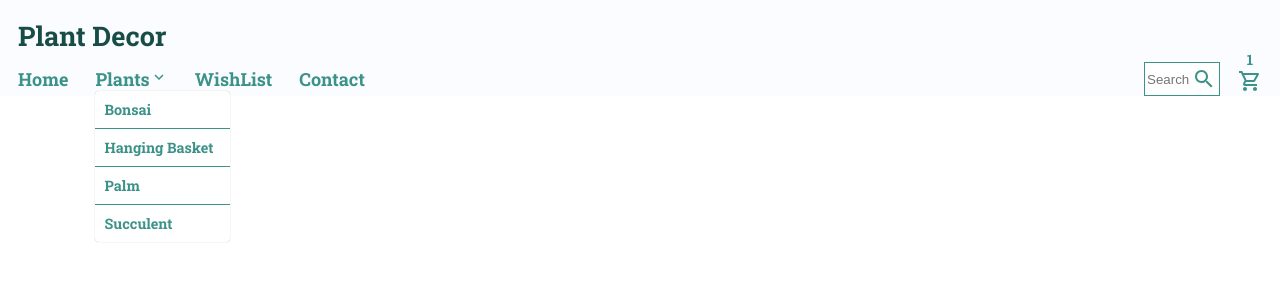
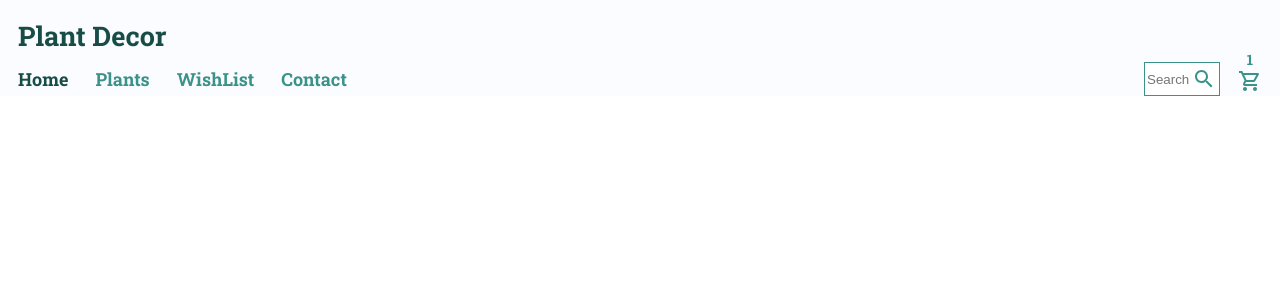
Before and after one commit to khuynh0101/online-store, a React (Create React App) app: page / in a window 1280 px wide. Shown: the top 300 px of the page. Built offline with nearby package versions, Linux system fonts and the light colour scheme.

Commit message:
added nav

```diff
--- a/src/App.js
+++ b/src/App.js
@@ -1,10 +1,32 @@
-import React from 'react';
+import React, { useState } from 'react';
 import './App.css';
+import menuObject from './data/menu.json';
+
 import { Layout } from './components/Layout/Layout';
 function App() {
+  const [menu, setMenu] = useState(menuObject);
+
+  const handleMenuItemClick = (event, index) => {
+    event.preventDefault();
+
+    let menuItems = [...menu];
+    menuItems.forEach((menuItem, idx) => {
+      if (idx === index) {
+        menuItem.isActive = true;
+        if (menuItem.subMenus) menuItem.showSubMenus = !menuItem.showSubMenus;
+      } else {
+        menuItems[idx].isActive = false;
+        menuItem.showSubMenus = false;
+      }
+    });
+    menuItems[index].isActive = true;
+
+    setMenu(menuItems);
+  };
   return (
+    //add context provider
     <>
-      <Layout />
+      <Layout menu={menu} onMenuItemClick={handleMenuItemClick} />
     </>
   );
 }
--- a/src/components/Header/Header.js
+++ b/src/components/Header/Header.js
@@ -1,16 +1,12 @@
 import React from 'react';
 import './Header.css';
-import { Nav } from '../../components/Nav/Nav';
 
 export const Header = () => {
   return (
-    <section class='header'>
-      <h1 class='header-title'>
-        <a class='header-link' href='index.html'>
-          Plant Decor
-        </a>
-      </h1>
-      <Nav />
-    </section>
+    <h1 className='header-title'>
+      <a className='header-link' href='index.html'>
+        Plant Decor
+      </a>
+    </h1>
   );
 };
--- a/src/components/Layout/Layout.js
+++ b/src/components/Layout/Layout.js
@@ -1,7 +1,13 @@
 import React from 'react';
 import { Header } from '../Header/Header';
+import { Nav } from '../Nav/Nav';
 
-export const Layout = () => {
+export const Layout = ({ menu, onMenuItemClick }) => {
   //add routing here
-  return <Header />;
+  return (
+    <section className='header'>
+      <Header />
+      <Nav menu={menu} onMenuItemClick={onMenuItemClick} />
+    </section>
+  );
 };
--- a/src/components/Nav/Nav.css
+++ b/src/components/Nav/Nav.css
@@ -5,7 +5,7 @@
   position: relative;
   padding-top: 0.5rem;
 }
-.nav-containter-item {
+.nav-container-item {
   display: inline;
   padding-right: 1.5rem;
 }
@@ -13,7 +13,7 @@
   position: relative;
 }
 
-.nav-containter-subitems {
+.nav-container-subitems {
   position: absolute;
   left: 0px;
   background: #fff;
@@ -31,10 +31,10 @@
   display: block;
   animation: fadeIn 0.4s;
 }
-.nav-containter-subitem {
+.nav-container-subitem {
   padding: 0.5rem;
 }
-.nav-containter-subitems li:not(:last-child) {
+.nav-container-subitems li:not(:last-child) {
   border-bottom: 0.5px #3b9288 solid;
 }
 .nav-action {
@@ -51,6 +51,10 @@
   position: absolute;
   right: 4px;
   top: 8px;
+}
+.arrow-span {
+  display: inline-block;
+  margin-bottom: -5px;
 }
 .svg-img {
   height: 20px;
@@ -105,12 +109,14 @@
 .link {
   color: #3b9288;
 }
+.active,
 .link:hover {
   color: #184d47;
 }
+
 .link-arrow {
   display: inline-flex;
-  align-items: flex-end;
+  align-items: center;
 }
 .hero-grid {
   display: grid;
@@ -127,7 +133,7 @@
 .hero-grid-content {
   display: flex;
   flex-direction: column;
-  align-items: end;
+  align-items: flex-end;
   padding: 1rem 0 1rem 0;
 }
 .hero-grid-content-text {
@@ -151,13 +157,11 @@
     position: unset;
     padding-left: 1rem;
   }
-
   .input-search {
     position: unset;
     width: 330px;
   }
-  .svg-img,
-  .svg-arrow {
+  .svg-img {
     height: 24px;
     width: 24px;
   }
@@ -177,6 +181,7 @@
     width: 330px;
     transition: 0.5s;
   }
+}
 @media (min-width: 1024px) {
   html {
     font-size: 18px;
@@ -187,4 +192,3 @@
     font-size: 20px;
   }
 }
-}
--- a/src/components/Nav/Nav.js
+++ b/src/components/Nav/Nav.js
@@ -1,21 +1,44 @@
 import React from 'react';
 import './Nav.css';
 
-export const Nav = () => {
+export const Nav = ({ menu, onMenuItemClick }) => {
+  const renderSubMenu = (subMenus) => {
     return (
-    <nav class='nav-container'>
-      <ul class='nav-containter-items'>
-        <li class='nav-containter-item'>
-          <a class='link' href='index.html'>
-            Home
+      <ul className='nav-container-subitems show'>
+        {subMenus.map((subMenuItem, index) => {
+          return (
+            <li key={index} className='nav-container-subitem'>
+              <a className='link' href='#'>
+                <span>{subMenuItem.name}</span>
               </a>
             </li>
-        <li class='nav-containter-item subitems' href='plants.html'>
-          <a class='link link-arrow' href='index.html'>
-            Plants
-            <span>
+          );
+        })}
+      </ul>
+    );
+  };
+  return (
+    <nav className='nav-container'>
+      <ul className='nav-container-items'>
+        {menu.map((menuItem, index) => {
+          let liClassName = 'nav-container-item';
+          let selectedClassName = menuItem.isActive ? 'link active' : 'link';
+          if (menuItem.subMenus) {
+            selectedClassName += menuItem.subMenu ? ' link-arrow' : '';
+            liClassName += ' subitems';
+          }
+
+          return (
+            <li key={index} className={liClassName}>
+              <a
+                className={selectedClassName}
+                href={menuItem.url}
+                onClick={(event) => onMenuItemClick(event, index)}
+              >
+                <span>{menuItem.name}</span>
+                {menuItem.subMenu && (
                   <svg
-                class='svg-arrow'
+                    className='svg-arrow'
                     xmlns='http://www.w3.org/2000/svg'
                     viewBox='0 0 24 24'
                     fill='#3b9288'
@@ -25,71 +48,104 @@ export const Nav = () => {
                     <path d='M0 0h24v24H0V0z' fill='none' />
                     <path d='M7.41 8.59L12 13.17l4.59-4.58L18 10l-6 6-6-6 1.41-1.41z' />
                   </svg>
-            </span>
+                )}
               </a>
-          <ul class='nav-containter-subitems'>
-            <li class='nav-containter-subitem'>
-              <a class='link' href='#'>
-                Bonsai
+              {menuItem.isActive && menuItem.showSubMenus && menuItem.subMenus
+                ? renderSubMenu(menuItem.subMenus)
+                : null}
+            </li>
+          );
+        })}
+      </ul>
+
+      {/* <ul className='nav-container-items'>
+        <li className='nav-container-item'>
+          <a className='link' href='index.html'>
+            <span>Home</span>
           </a>
         </li>
-            <li class='nav-containter-subitem'>
-              <a class='link' href='#'>
-                Hanging Basket
+        <li className='nav-container-item subitems' href='plants.html'>
+          <a
+            className='link link-arrow'
+            href='index.html'
+            onClick='handleMenuClick'
+          >
+            <span>Plants</span>
+            <svg
+              className='svg-arrow'
+              xmlns='http://www.w3.org/2000/svg'
+              viewBox='0 0 24 24'
+              fill='#3b9288'
+              width='18px'
+              height='18px'
+            >
+              <path d='M0 0h24v24H0V0z' fill='none' />
+              <path d='M7.41 8.59L12 13.17l4.59-4.58L18 10l-6 6-6-6 1.41-1.41z' />
+            </svg>
+          </a>
+          <ul className='nav-container-subitems hide'>
+            <li className='nav-container-subitem'>
+              <a className='link' href='#'>
+                <span>Bonsai</span>
               </a>
             </li>
-            <li class='nav-containter-subitem'>
-              <a class='link' href='#'>
-                Palm
+            <li className='nav-container-subitem'>
+              <a className='link' href='#'>
+                <span>Hanging Basket</span>
               </a>
             </li>
-            <li class='nav-containter-subitem'>
-              <a class='link' href='#'>
-                Succulent
+            <li className='nav-container-subitem'>
+              <a className='link' href='#'>
+                <span>Palm</span>
+              </a>
+            </li>
+            <li className='nav-container-subitem'>
+              <a className='link' href='#'>
+                <span>Succulent</span>
               </a>
             </li>
           </ul>
         </li>
-        <li class='nav-containter-item'>
-          <a class='link' href='index.html'>
-            WishList
+        <li className='nav-container-item'>
+          <a className='link' href='index.html'>
+            <span>WishList</span>
           </a>
         </li>
-        <li class='nav-containter-item'>
-          <a class='link' href='index.html'>
-            Contact
+        <li className='nav-container-item'>
+          <a className='link' href='index.html'>
+            <span>Contact</span>
           </a>
         </li>
-      </ul>
-      <div class='nav-action'>
-        <div class='nav-action-search'>
-          <input class='input-search' type='text' placeholder='Search' />
+      </ul> */}
+      <div className='nav-action'>
+        <div className='nav-action-search'>
+          <input className='input-search' type='text' placeholder='Search' />
           <svg
-            class='nav-action-search-img svg-img'
+            className='nav-action-search-img svg-img'
             xmlns='http://www.w3.org/2000/svg'
             viewBox='0 0 24 24'
           >
             <path d='M0 0h24v24H0V0z' fill='none' />
             <path
-              class='svg-action'
+              className='svg-action'
               d='M15.5 14h-.79l-.28-.27C15.41 12.59 16 11.11 16 9.5 16 5.91 13.09 3 9.5 3S3 5.91 3 9.5 5.91 16 9.5 16c1.61 0 3.09-.59 4.23-1.57l.27.28v.79l5 4.99L20.49 19l-4.99-5zm-6 0C7.01 14 5 11.99 5 9.5S7.01 5 9.5 5 14 7.01 14 9.5 11.99 14 9.5 14z'
             />
           </svg>
         </div>
-        <a class='link cart'>
-          <span class='cart-flex'>
+        <a className='link cart'>
+          <span className='cart-flex'>
             <svg
-              class='svg-img'
+              className='svg-img'
               xmlns='http://www.w3.org/2000/svg'
               viewBox='0 0 24 24'
             >
               <path d='M0 0h24v24H0V0z' fill='none' />
               <path
-                class='svg-action'
+                className='svg-action'
                 d='M15.55 13c.75 0 1.41-.41 1.75-1.03l3.58-6.49c.37-.66-.11-1.48-.87-1.48H5.21l-.94-2H1v2h2l3.6 7.59-1.35 2.44C4.52 15.37 5.48 17 7 17h12v-2H7l1.1-2h7.45zM6.16 6h12.15l-2.76 5H8.53L6.16 6zM7 18c-1.1 0-1.99.9-1.99 2S5.9 22 7 22s2-.9 2-2-.9-2-2-2zm10 0c-1.1 0-1.99.9-1.99 2s.89 2 1.99 2 2-.9 2-2-.9-2-2-2z'
               />
             </svg>
-            <span class='counter'>1</span>
+            <span className='counter'>1</span>
           </span>
         </a>
       </div>
--- /dev/null
+++ b/src/data/menu.json
@@ -0,0 +1,44 @@
+[
+  {
+    "name": "Home",
+    "url": "/",
+    "showSubMenus": false,
+    "isActive": true
+  },
+  {
+    "name": "Plants",
+    "url": "/plants",
+    "isActive": false,
+    "showSubMenus": false,
+    "subMenus": [
+      {
+        "name": "Bonsai",
+        "url": "/plants/bonsai"
+      },
+      {
+        "name": "Hanging Basket",
+        "url": "/plants/hangingbasket"
+      },
+      {
+        "name": "Palm",
+        "url": "/plants/palm"
+      },
+      {
+        "name": "Succulent",
+        "url": "/plants/succulent"
+      }
+    ]
+  },
+  {
+    "name": "WishList",
+    "url": "/wishlist",
+    "isActive": false,
+    "showSubMenus": false
+  },
+  {
+    "name": "Contact",
+    "url": "/contact",
+    "isActive": false,
+    "showSubMenus": false
+  }
+]
--- a/src/index.css
+++ b/src/index.css
@@ -13,7 +13,6 @@ body {
   -webkit-font-smoothing: antialiased;
   -moz-osx-font-smoothing: grayscale;
 }
-
 h1 {
   margin: 0;
 }
@@ -30,6 +29,3 @@ input {
   border: none;
   outline: none;
 }
-code {
-  font-family: Roboto Slab;
-}
```
Lines whose indentation alone changed are shown as unchanged.
